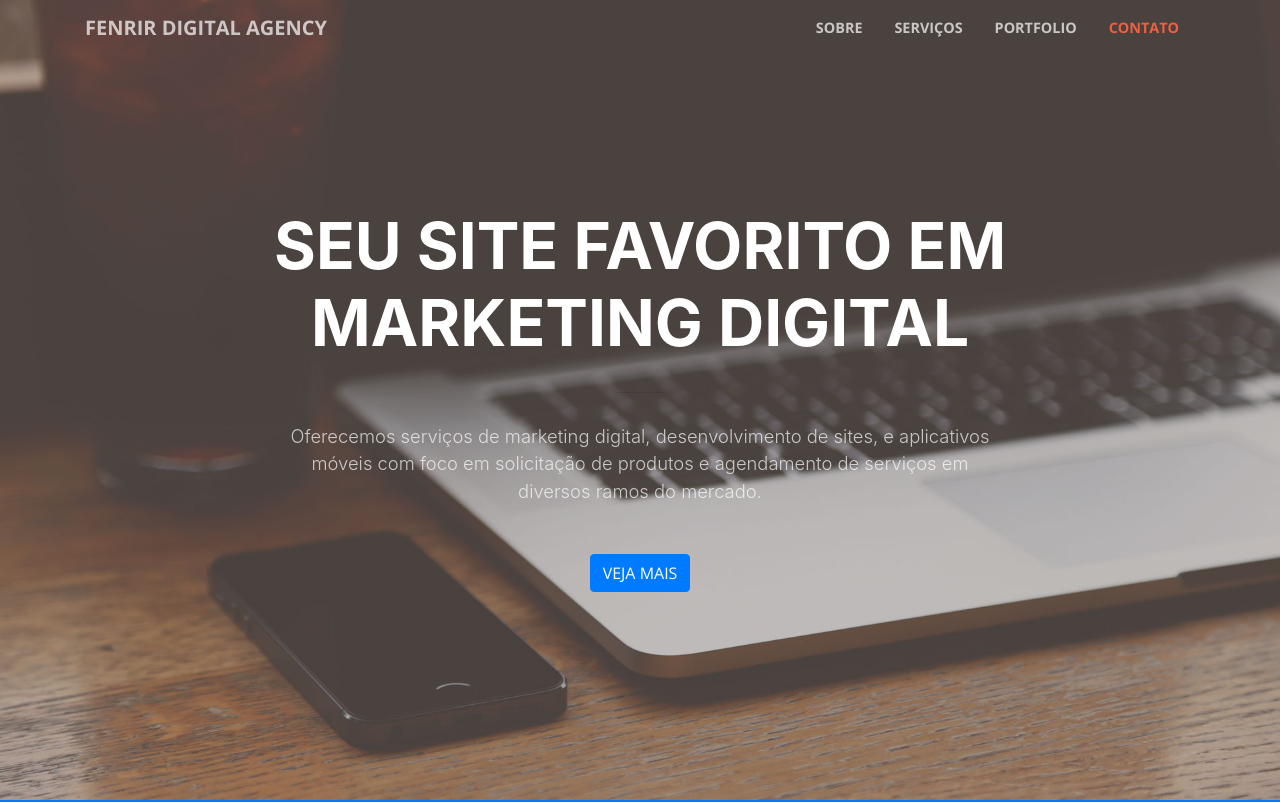
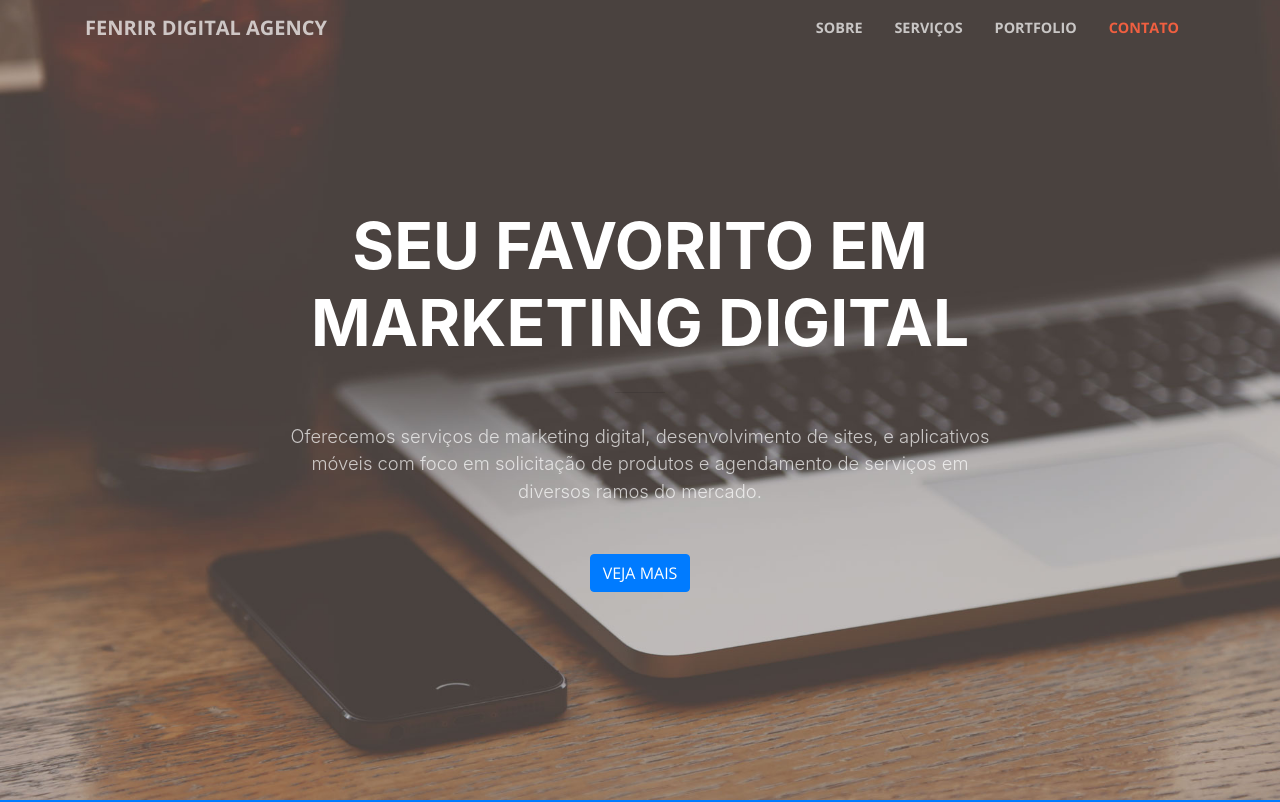
Before and after one commit to gabrielmotakiru/GOSTechnology.FenrirDigitalAgency.SPA, a website with bundled scripts: page index.html in a window 1280 px wide. Shown: the top 802 px of the page. Built offline with nearby package versions, Linux system fonts and the light colour scheme.

Commit message:
Initial Commit

```diff
--- a/index.html
+++ b/index.html
@@ -59,7 +59,7 @@
         <div class="row">
           <div class="col-lg-10 mx-auto">
             <h1 class="text-uppercase">
-              <strong>Seu Site Favorito em Marketing Digital</strong>
+              <strong>Seu Favorito em Marketing Digital</strong>
             </h1>
             <hr>
           </div>
```
